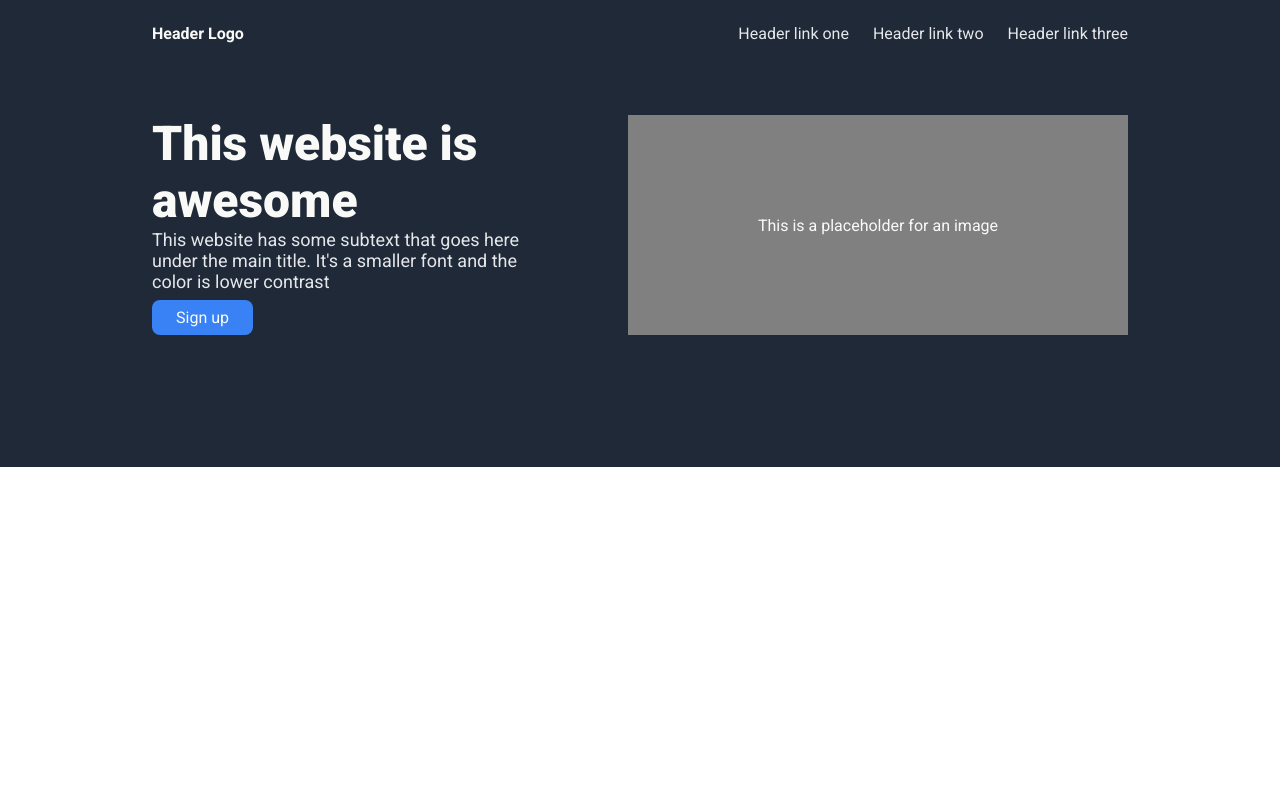
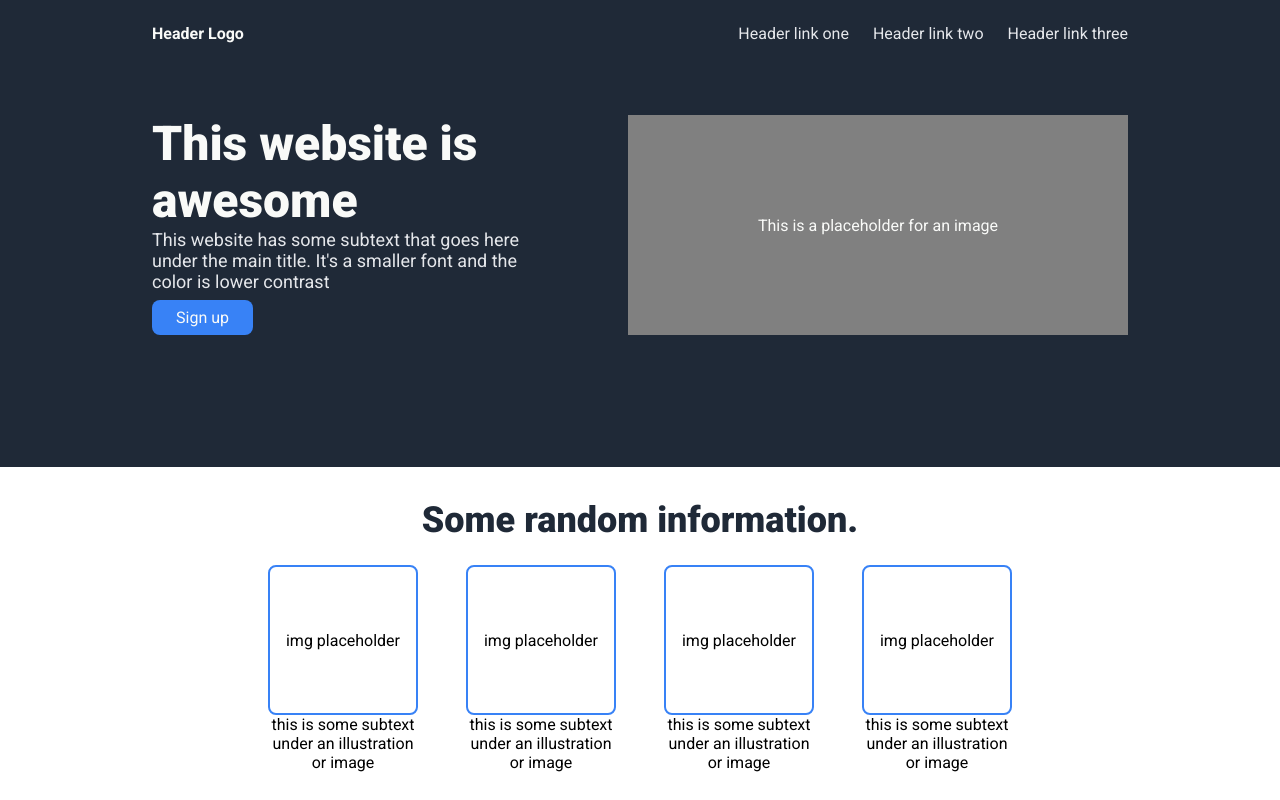
Before and after one commit to gunesozdogan/odin-landing-page, a plain HTML site: page index.html in a window 1280 px wide. Drawn offline with Linux system fonts and the light colour scheme.

Commit message:
Add information section

```diff
--- a/index.html
+++ b/index.html
@@ -40,5 +40,42 @@
         </div>
       </div>
     </section>
+    <section class="informations-container">
+      <h2>Some random information.</h2>
+      <div class="informations">
+        <div class="information">
+          <div class="img img1">
+            <p>img placeholder</p>
+          </div>
+          <p class="img-subtext">
+            this is some subtext under an illustration or image
+          </p>
+        </div>
+        <div class="information">
+          <div class="img img2">
+            <p>img placeholder</p>
+          </div>
+          <p class="img-subtext">
+            this is some subtext under an illustration or image
+          </p>
+        </div>
+        <div class="information">
+          <div class="img img3">
+            <p>img placeholder</p>
+          </div>
+          <p class="img-subtext">
+            this is some subtext under an illustration or image
+          </p>
+        </div>
+        <div class="information">
+          <div class="img img4">
+            <p>img placeholder</p>
+          </div>
+          <p class="img-subtext">
+            this is some subtext under an illustration or image
+          </p>
+        </div>
+      </div>
+    </section>
   </body>
 </html>
--- a/style.css
+++ b/style.css
@@ -84,3 +84,46 @@ header {
   align-items: center;
   color: #f9faf8;
 }
+
+/* INFORMATION SECTION */
+.informations-container {
+  margin-top: 32px;
+}
+.informations-container h2 {
+  text-align: center;
+  font-size: 36px;
+  font-weight: 900;
+  color: #1f2937;
+  margin-bottom: 24px;
+}
+.informations {
+  max-width: 80%;
+  display: Flex;
+  gap: 48px;
+  margin: 0 auto;
+  justify-content: center;
+}
+
+.information {
+  display: Flex;
+  flex-direction: column;
+  width: 150px;
+}
+
+.img {
+  border: 2px solid #3882f6;
+  width: 150px;
+  height: 150px;
+  border-radius: 8px;
+  display: flex;
+  justify-content: center;
+  align-items: center;
+}
+
+.img p {
+  text-align: center;
+}
+
+.img-subtext {
+    text-align: center;
+}
```
